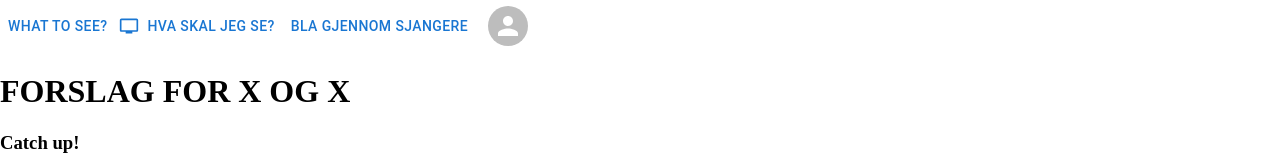
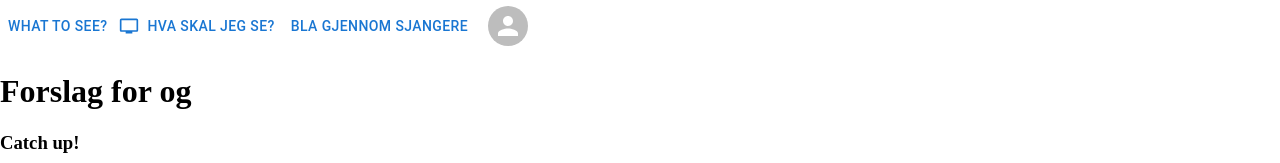
Before and after one commit to Mosh-85/What-to-see, a React (Vite) app in the folder frontend/: page /dashboard in a window 1280 px wide. Shown: the top 163 px of the page. Built offline with nearby package versions, Linux system fonts and the light colour scheme; no server answers; the HTML template or start-up script is replaced by a standard one.

Commit message:
Oppdatering i app.jsx, dashboard.jsx og header.jsx
app.jsx og dashboard.jsx: lagt til slik at innlogger bruker og valgt bruker synes på dashboard komponentet, endret og på Route.
header.jsx: lagt til navigate slik at det ved logg ut går tilbake til påloggingssiden.

```diff
--- a/frontend/src/App.jsx
+++ b/frontend/src/App.jsx
@@ -13,7 +13,10 @@ function App() {
   const [logedIn, setLogedIn] = useState(false);
   const userId = localStorage.getItem("loggedInUser");
   const userName = localStorage.getItem("loggedInUserName");
-
+  const user2Id = localStorage.getItem("loggedInUser2");
+  const user2Name = localStorage.getItem("loggedInUserName2");
+  localStorage.setItem("loggedInUser2", "Pelle");/*  Sett inn user._id */
+  localStorage.setItem("loggedInUserName2", "Pelle"); /* sett inn user.name */
 
 
   return (
@@ -26,8 +29,7 @@ function App() {
         />
         <Route path="/moviecard" element={<MovieCard />} />
         <Route path="/genres" element={<Genres userId={userId}/>} />
-        <Route path="/genres" element={<Genres />} />
-        <Route path="/dashboard" element={<Dashboard />} />
+        <Route path="/dashboard" element={<Dashboard userName={userName} user2Name={user2Name} />} />
       </Routes>
       <Footer />
     </>
--- a/frontend/src/components/Dashboard.jsx
+++ b/frontend/src/components/Dashboard.jsx
@@ -3,10 +3,10 @@ import Gosafe from "./Gosafe"
 import Utforsk from "./Utforsk"
 
 
-export default function Dashboard() {
+export default function Dashboard({userName, user2Name}) {
     return (
     <>
-        <h1>FORSLAG FOR X OG X </h1>
+        <h1>Forslag for {userName} og {user2Name} </h1>
 
         <section className="catch">
             <Catchup />
--- a/frontend/src/components/Header.jsx
+++ b/frontend/src/components/Header.jsx
@@ -4,12 +4,16 @@ import { Avatar } from "@mui/material"
 import Menu from "@mui/material/Menu"
 import MenuItem from "@mui/material/MenuItem"
 import React from "react"
+import { useNavigate } from "react-router-dom"
+
+
 
 
 export default function Header({  setLogedIn, userName }) {
+  const [anchorEl, setAnchorEl] = React.useState(null)
+  const open = Boolean(anchorEl)
+  const navigate = useNavigate()
 
-  const [anchorEl, setAnchorEl] = React.useState(null);
-  const open = Boolean(anchorEl);
   const handleClick = (event) => {
     setAnchorEl(event.currentTarget)
   }
@@ -19,10 +23,12 @@ export default function Header({  setLogedIn, userName }) {
   }
 
   const handleLogOut = () => {
-    localStorage.removeItem("loggedInUser");
-    localStorage.removeItem("loggedInUserName");
+    localStorage.removeItem("loggedInUser")
+    localStorage.removeItem("loggedInUserName")
     setLogedIn("")
     handleClose()
+    navigate("/")
+    //KILDE: https://www.geeksforgeeks.org/reactjs-usenavigate-hook/?ref=ml_lbp
   }
 
   return (
@@ -45,7 +51,7 @@ export default function Header({  setLogedIn, userName }) {
         open={open}
         onClose={handleClose}
       >
-        <MenuItem onClick={handleLogOut}>Logout</MenuItem>
+        <MenuItem onClick={handleLogOut} >Logout</MenuItem>
       </Menu>
       </nav>
     </header>
```
